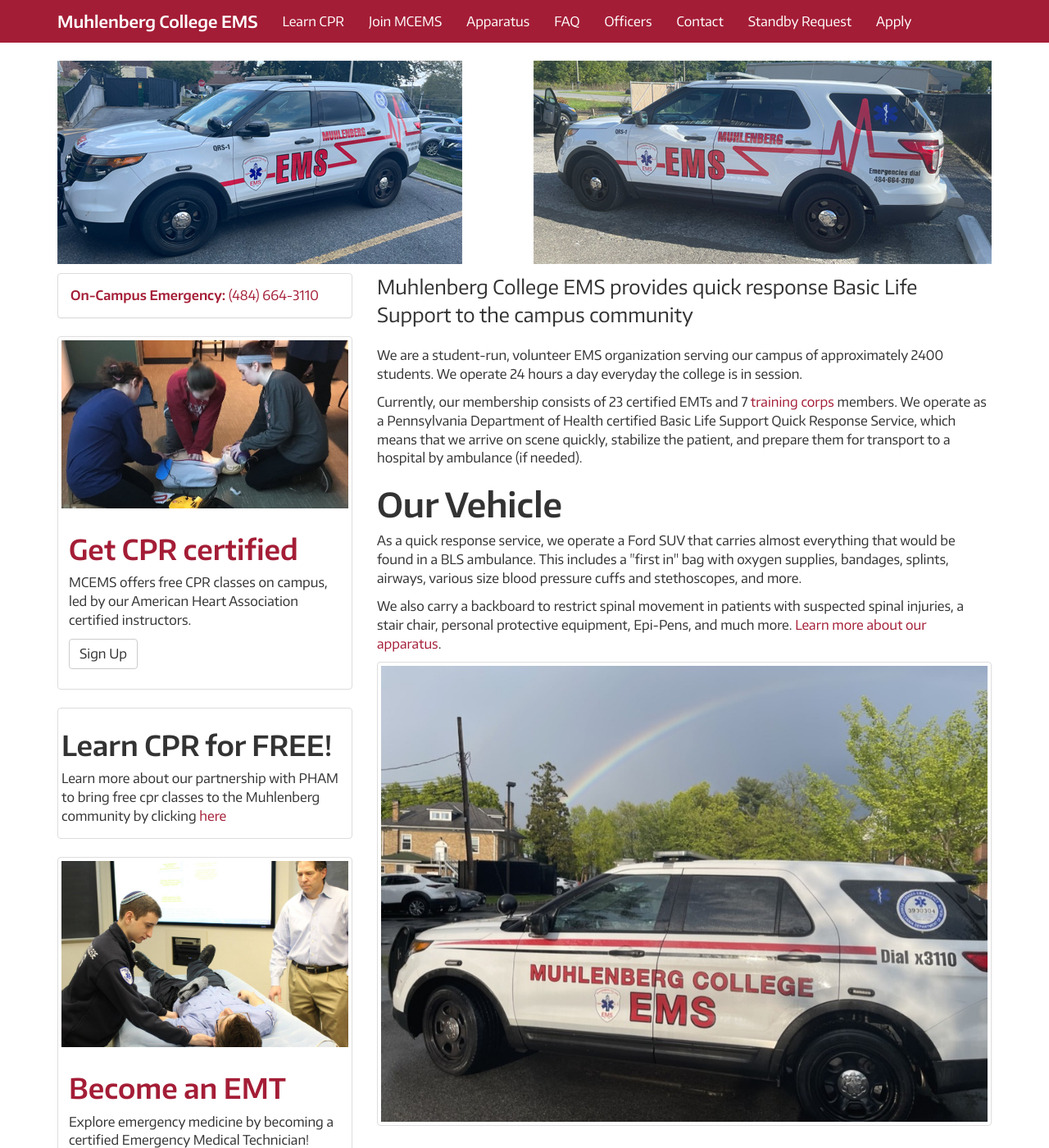
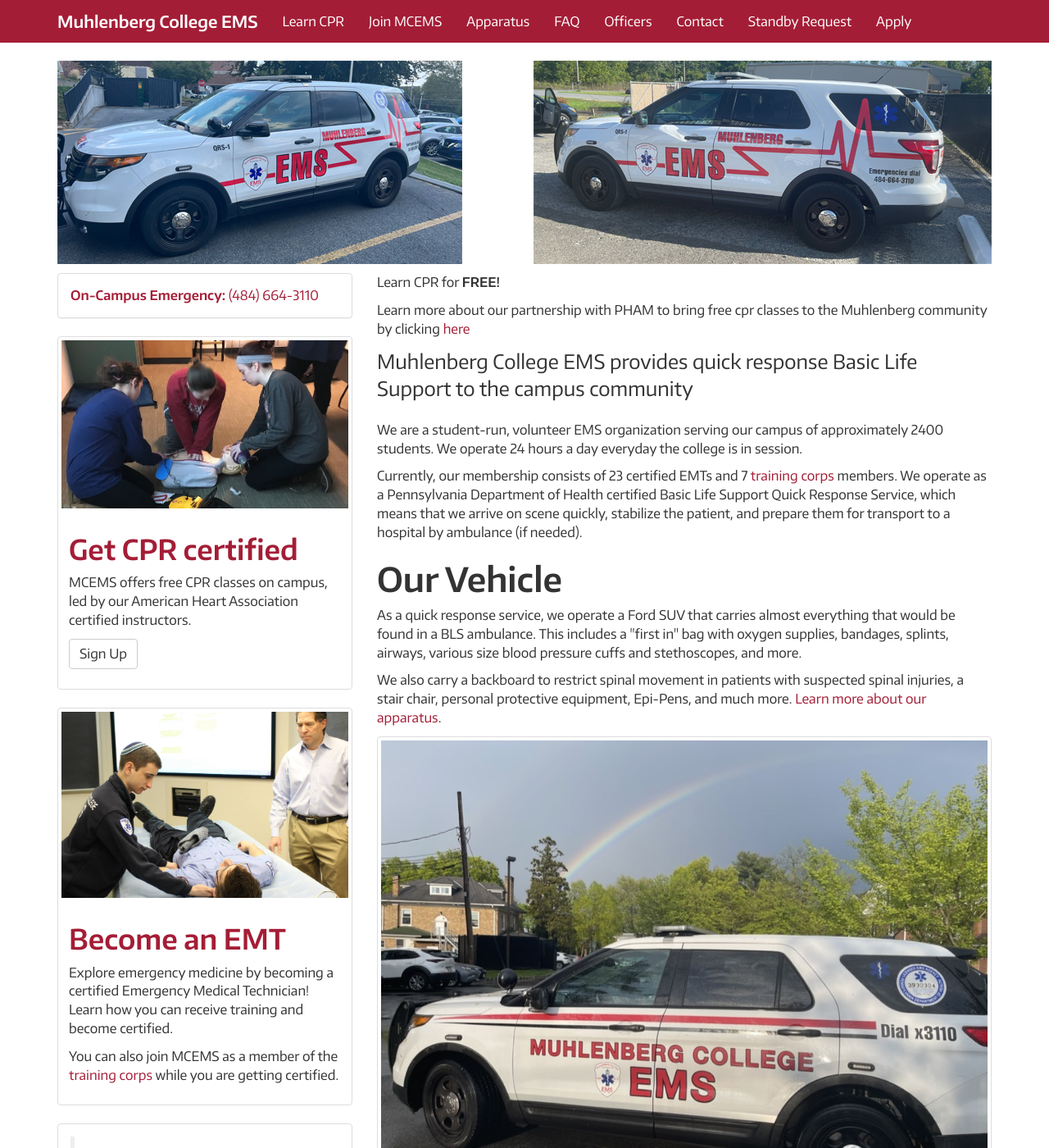
Before and after one commit to MCEMS/www, a Jekyll site: the page built from index.html, in a window 1280 px wide and 1400 px high. Shown: the whole window at 82% size. Built offline with Jekyll 4.4.1, drawn with Linux system fonts in a browser that asks for light colours; nearby versions of some CDN libraries.

Commit message:
Update index.html

```diff
--- a/index.html
+++ b/index.html
@@ -20,10 +20,7 @@
         <p><a href="/learn-cpr/" class="btn btn-default" role="button">Sign Up</a></p>
       </div>
     </div>
-<div class="thumbnail">
-    <h2> Learn CPR for <b>FREE!</b></h2>
-    <p>Learn more about our partnership with PHAM to bring free cpr classes to the Muhlenberg community by clicking <a href="/learn-cpr">here</a></p>
-</div>
+
     <div class="thumbnail">
       <a href="/join-mcems/">
         <img src="/assets/images/training.jpg">
@@ -42,6 +39,11 @@
     </div>
 
   </div>
+  <div class="col-md-8">
+  <p class-"lead">Learn CPR for <b>FREE!</b></p>
+    <p>Learn more about our partnership with PHAM to bring free cpr classes to the Muhlenberg community by clicking <a href="/learn-cpr">here</a></p>
+</div>
+
   <div class="col-md-8">
     <p class="lead">Muhlenberg College EMS provides quick response Basic Life Support to the campus community</p>
     <p>We are a student-run, volunteer EMS organization serving our campus of approximately 2400 students. We operate 24 hours a day everyday the college is in session.</p>
```
